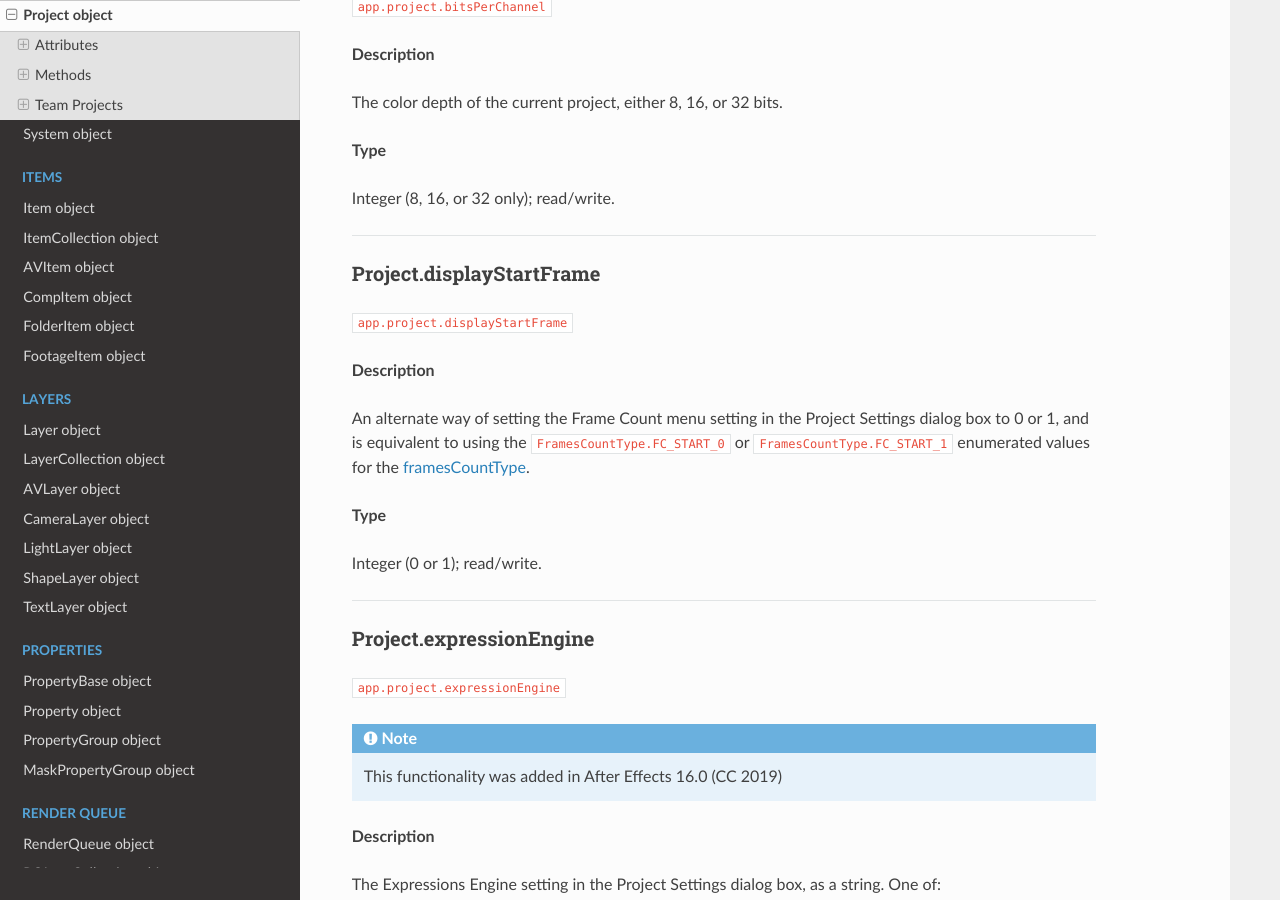
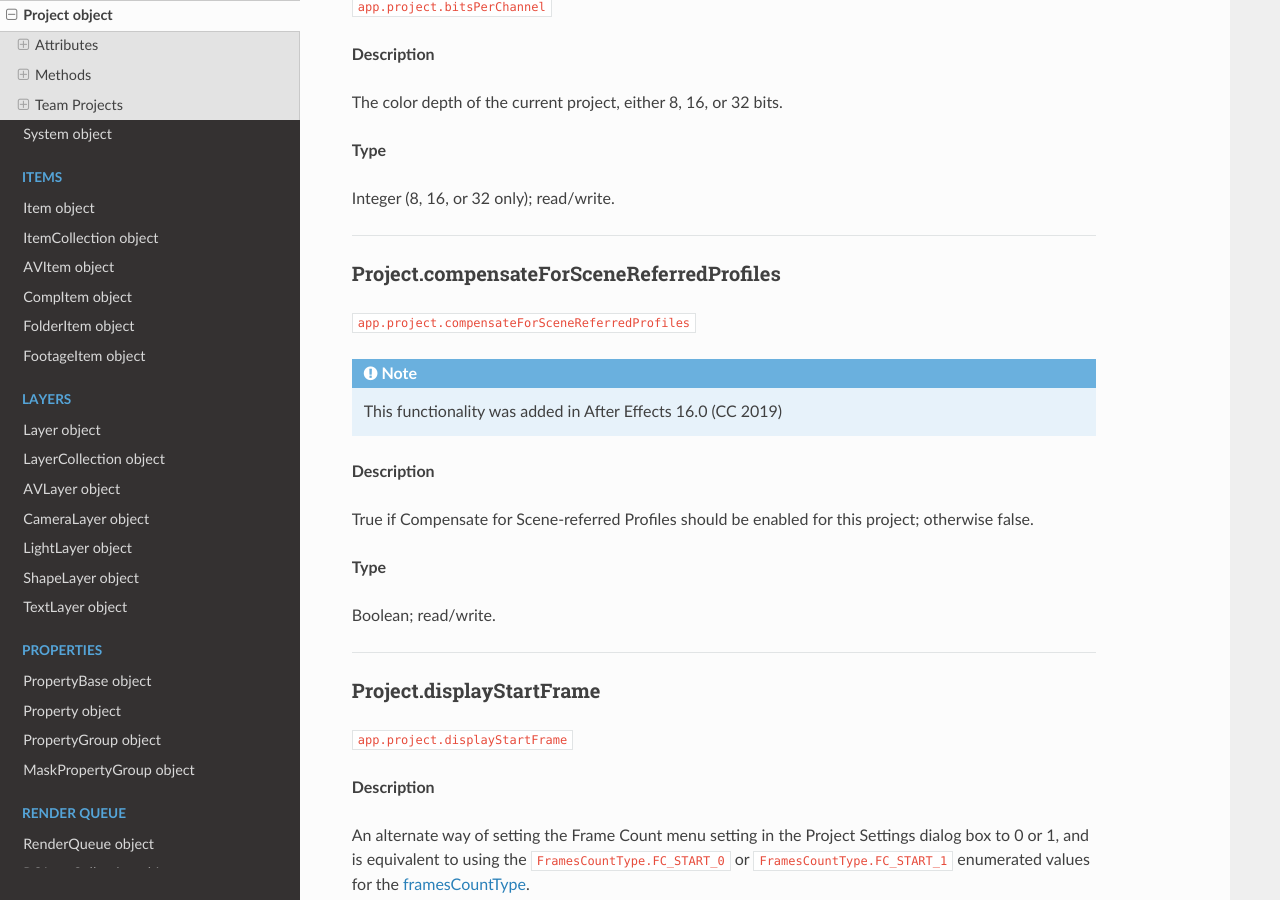
Before and after one commit to docsforadobe/after-effects-scripting-guide, a Sphinx documentation site: the page built from docs/general/project.rst, in a window 1280 px wide and 900 px high, scrolled down 830 px. Built offline with Sphinx 7.4.7 and the Read the Docs theme 2.0.0, drawn with Linux system fonts in a browser that asks for light colours; some of the changed text lies outside the part shown.

Commit message:
Adding Project.linearizeWorkingSpace and Project.compensateForSceneReferredProfiles.

```diff
--- a/docs/general/project.rst
+++ b/docs/general/project.rst
@@ -47,6 +47,26 @@
 **Type**
 
 Integer (8, 16, or 32 only); read/write.
+
+----
+
+.. _Project.compensateForSceneReferredProfiles:
+
+Project.compensateForSceneReferredProfiles
+*********************************************
+
+``app.project.compensateForSceneReferredProfiles``
+
+.. note::
+   This functionality was added in After Effects 16.0 (CC 2019)
+
+**Description**
+
+True if Compensate for Scene-referred Profiles should be enabled for this project; otherwise false.
+
+**Type**
+
+Boolean; read/write.
 
 ----
 
@@ -266,6 +286,26 @@
 **Description**
 
 True if linear blending should be used for this project; otherwise false.
+
+**Type**
+
+Boolean; read/write.
+
+----
+
+.. _Project.linearizeWorkingSpace:
+
+Project.linearizeWorkingSpace
+*********************************************
+
+``app.project.linearizeWorkingSpace``
+
+.. note::
+   This functionality was added in After Effects 16.0 (CC 2019)
+
+**Description**
+
+True if Linearize Working Space should be enabled for this project; otherwise false.
 
 **Type**
 
```
